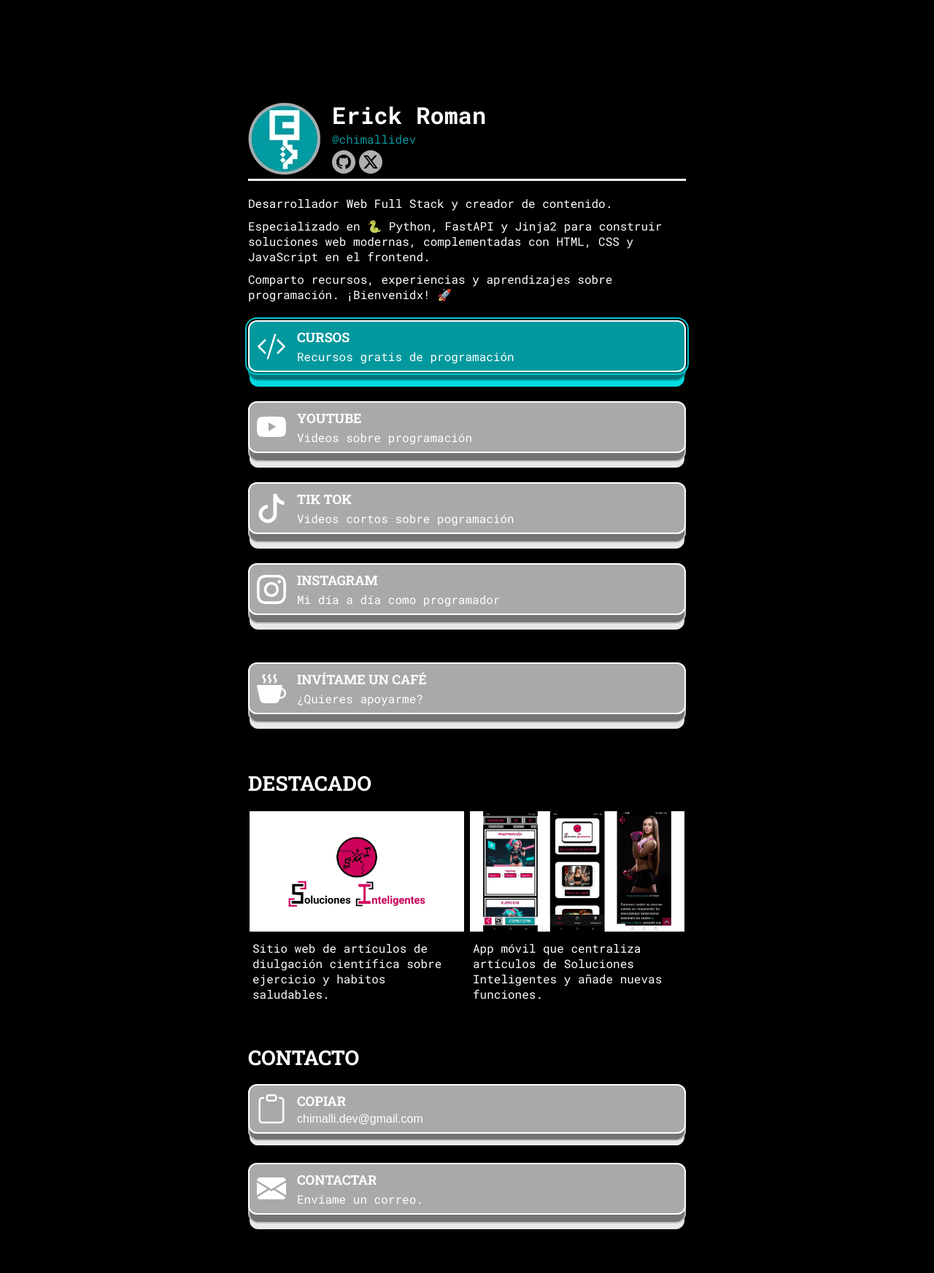
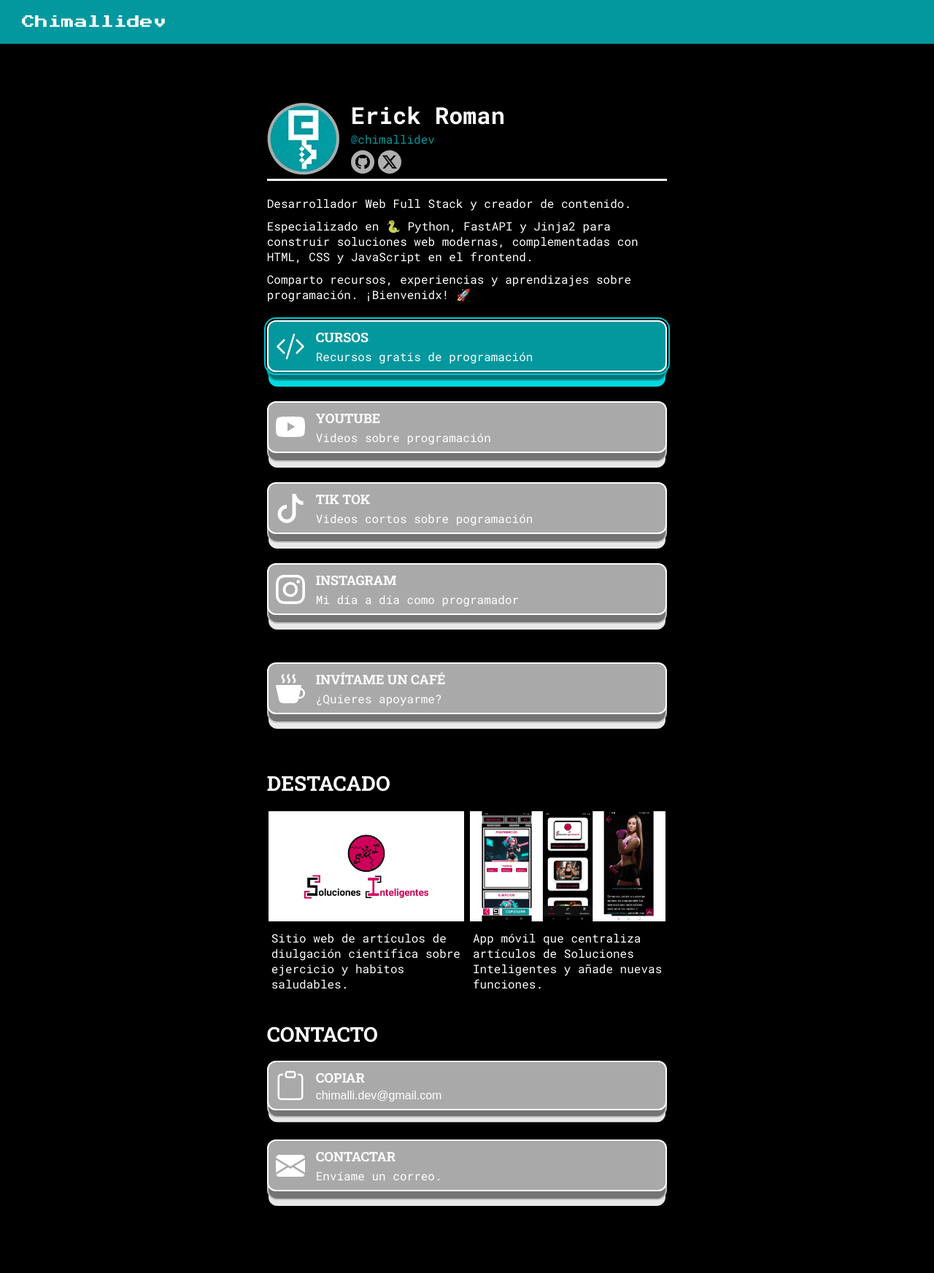
Before and after one commit to chimallidev/chimallidev_links_2, a FastAPI app: page / in a window 1280 px wide. Shown: the whole page at 73% size. After the commit the page ends 1653 px from the top, so only its background shows below. Run offline with FastAPI, Linux system fonts and the light colour scheme.

Commit message:
Componente nav_bar

```diff
--- a/app/static/css/base_style.css
+++ b/app/static/css/base_style.css
@@ -71,7 +71,7 @@
 .base__content {
     margin-top: 60px;
     display: grid;
-    grid-template-columns: auto 600px auto;
+    grid-template-columns: 2fr 3fr 2fr;
     grid-template-areas: ". principal .";
 }
 
@@ -85,7 +85,7 @@
 
 @media (max-width: 768px) {
     .base__content {
-        grid-template-columns: 25px 1fr 25px;
+        grid-template-columns: 20px 1fr 20px;
         grid-template-areas: ". principal .";
     }
 }
--- a/app/static/css/components/chimalli_card_style.css
+++ b/app/static/css/components/chimalli_card_style.css
@@ -1,10 +1,11 @@
 .chimalli-card {
+    display: grid;
+    grid-template-rows: 19fr 1fr;
+    height: 100%;
     position: relative;
-    max-height: 100%;
-    height: 300px;
     width: 100%;
+    overflow: hidden;
 
-    overflow: hidden;
 
     cursor: pointer;
 
@@ -20,7 +21,7 @@
     opacity: 0;
     position: absolute;
     width: 200%;
-    height: 600px;
+    height: 200%;
     background: radial-gradient(var(--main-color), transparent);
     animation: chimalli-card-animate 1.5s linear infinite;
 }
@@ -54,11 +55,11 @@
 
 @keyframes chimalli-card-animate {
     0% {
-        transform: translate(-300px, -300px);
+        transform: translate(-50%, -50%);
     }
 
     25% {
-        transform: translate(0px, -300px);
+        transform: translate(0px, -50%);
     }
 
     50% {
@@ -66,11 +67,11 @@
     }
 
     75% {
-        transform: translate(-300px, 0px);
+        transform: translate(-50%, 0px);
     }
 
     100% {
-        transform: translate(-300px, -300px);
+        transform: translate(-50%, -50%);
     }
 }
 
@@ -81,8 +82,7 @@
 .chimalli-card__image-container {
     width: 100%;
     max-width: 100%;
-    height: 66%;
-    aspect-ratio: 16/9;
+
 
     overflow: hidden;
     display: flex;
@@ -94,6 +94,8 @@
     display: block;
 
     width: 100%;
+    height: 100%;
+    object-fit: cover;
 
     object-fit: cover;
 
@@ -112,7 +114,6 @@
 /* -------------------------------- */
 
 .chimalli-card__description {
-    height: 34%;
     padding: 4px;
     margin-top: 8px;
 
@@ -176,23 +177,9 @@
 }
 
 @media (max-width: 1024px) {
-    .chimalli-card__image-container {
-        height: 200px;
-    }
 
-    .chimalli-card__description {
-        height: 40%;
-    }
 }
 
 @media (max-width: 768px) {
-    .chimalli-card__image-container {
-        height: 200px;
-    }
-
-    .chimalli-card__description {
-        height: 34%;
-    }
-
 
 }
--- /dev/null
+++ b/app/static/css/components/nav_bar_style.css
@@ -0,0 +1,46 @@
+.chimalli-navbar {
+    position: fixed;
+    top: 0;
+    left: 0;
+
+    width: 100%;
+    height: 60px;
+
+    display: flex;
+    align-items: center;
+
+    background: var(--main-color);
+
+    z-index: 11;
+
+    transition:
+        background-color 0.2s linear,
+        backdrop-filter 0.2s linear,
+        -webkit-backdrop-filter 0.2s linear,
+        border-color 0.2s linear;
+}
+
+.chimalli-navbar__brand {
+    margin-left: 30px;
+
+    color: var(--secondary-color);
+    text-decoration: none;
+
+    font-family: 'Press Start 2P', Arial, Helvetica, sans-serif;
+    font-size: 18px;
+
+    user-select: none;
+    -webkit-tap-highlight-color: transparent;
+}
+
+@media (hover: hover) and (pointer: fine) {
+
+    .chimalli-navbar__brand:hover {
+        opacity: 0.9;
+    }
+
+}
+
+.chimalli-navbar__brand:active {
+    opacity: 0.8;
+}
--- /dev/null
+++ b/app/static/js/base_main.js
@@ -0,0 +1,10 @@
+import { initNavbar } from './nav_bar.js';
+
+document.addEventListener(
+    'DOMContentLoaded',
+    () => {
+        console.log("Mensaje de la base")
+        initNavbar();
+
+    }
+);
--- /dev/null
+++ b/app/static/js/nav_bar.js
@@ -0,0 +1,86 @@
+export function initNavbar() {
+
+    const navbar = document.querySelector('.chimalli-navbar');
+
+    if (!navbar) {
+        return;
+    }
+
+    const START_PERCENT = 0.10;
+    const END_PERCENT = 0.30;
+
+    function updateNavbar() {
+
+        const maxScroll =
+            document.documentElement.scrollHeight -
+            window.innerHeight;
+
+        if (maxScroll <= 0) {
+            return;
+        }
+
+        const scrollRatio =
+            window.scrollY / maxScroll;
+
+        if (scrollRatio <= START_PERCENT) {
+
+            navbar.style.backgroundColor =
+                'var(--main-color)';
+
+            navbar.style.backdropFilter =
+                'blur(0px)';
+
+            navbar.style.webkitBackdropFilter =
+                'blur(0px)';
+
+            navbar.style.borderBottom =
+                'none';
+
+            return;
+        }
+
+        if (scrollRatio >= END_PERCENT) {
+
+            navbar.style.backgroundColor =
+                'oklch(0.6179 0.1046 199.77 / 50%)';
+
+            navbar.style.backdropFilter =
+                'blur(10px)';
+
+            navbar.style.webkitBackdropFilter =
+                'blur(10px)';
+
+            navbar.style.borderBottom =
+                '1px solid rgba(255,255,255,0.15)';
+
+            return;
+        }
+
+        const progress =
+            (scrollRatio - START_PERCENT) /
+            (END_PERCENT - START_PERCENT);
+
+        const alpha =
+            1 - (progress * 0.5);
+
+        navbar.style.backgroundColor =
+            `oklch(0.6179 0.1046 199.77 / ${alpha})`;
+
+        navbar.style.backdropFilter =
+            `blur(${10 * progress}px)`;
+
+        navbar.style.webkitBackdropFilter =
+            `blur(${10 * progress}px)`;
+
+        navbar.style.borderBottom =
+            `1px solid rgba(255,255,255,${0.15 * progress})`;
+    }
+
+    updateNavbar();
+
+    window.addEventListener(
+        'scroll',
+        updateNavbar,
+        { passive: true }
+    );
+}
--- a/app/templates/base.html
+++ b/app/templates/base.html
@@ -37,6 +37,7 @@
     <link rel="stylesheet" href="{{url_for('static', path='css/base_style.css')}}">
 
     {# Estilos de componentes más usados #}
+    <link rel="stylesheet" href="{{url_for('static', path='css/components/nav_bar_style.css')}}">
 
     {# Estilos de componentes de cada página #}
     {% block components_style %}
@@ -55,6 +56,8 @@
     {% include 'components/footer.html' %}
 
     {# JS global #}
+    <script type="module" src="{{url_for('static', path='js/nav_bar.js')}}"></script>
+    <script type="module" src="{{url_for('static', path='js/base_main.js')}}"></script>
 
     {# JS para cada página #}
     {% block components_scripts %}
--- a/app/templates/components/nav_bar.html
+++ b/app/templates/components/nav_bar.html
@@ -0,0 +1,5 @@
+<nav class="chimalli-navbar">
+    <a href="/" class="chimalli-navbar__brand">
+        Chimallidev
+    </a>
+</nav>
```
